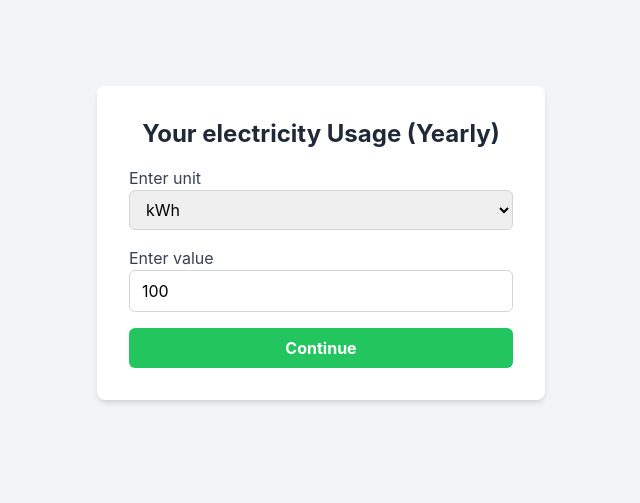
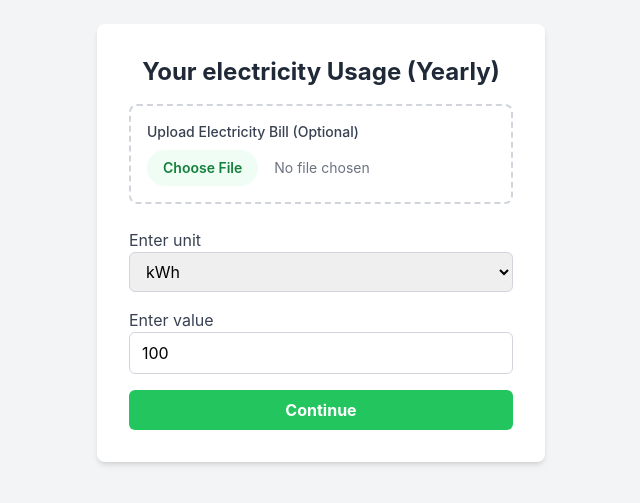
Before and after one commit to Amisha-100/terratrace, a React (Create React App) app: page /electricity-usage in a window 1280 px wide. Shown: the part 157-660 px from the top of the page, without its empty margins (319-959 px from the left). Built offline with nearby package versions, Linux system fonts and the light colour scheme; no server answers.

Commit message:
feat: Image detection for Vehicle and Electricity

```diff
--- a/src/ElectricityUsageForm.js
+++ b/src/ElectricityUsageForm.js
@@ -84,10 +84,13 @@
 
 import React, { useState } from 'react';
 import { useNavigate } from 'react-router-dom';
+import { GoogleGenerativeAI } from "@google/generative-ai";
 
 function ElectricityUsageForm() {
   const [electricityUsage, setElectricityUsage] = useState('100');
   const [electricityUnit, setElectricityUnit] = useState('kWh');
+  const [selectedFile, setSelectedFile] = useState(null);
+  const [isProcessing, setIsProcessing] = useState(false);
   const [electricCarbonFootprint, setElectricCarbonFootprint] = useState(null);
   const navigate = useNavigate();
 
@@ -141,6 +144,71 @@ function ElectricityUsageForm() {
           Your electricity Usage (Yearly)
         </h2>
 
+        <div className="mb-6 p-4 border-2 border-dashed border-gray-300 rounded-lg">
+          <label className="block text-sm font-medium text-gray-700 mb-2">
+            Upload Electricity Bill (Optional)
+          </label>
+          <input
+            type="file"
+            accept="image/*"
+            onChange={async (e) => {
+              const file = e.target.files[0];
+              if (file) {
+                setSelectedFile(file);
+                setIsProcessing(true);
+
+                try {
+                  const genAI = new GoogleGenerativeAI(process.env.REACT_APP_GEMINI_API_KEY);
+                  const model = genAI.getGenerativeModel({ model: "gemini-pro" });
+
+                  const reader = new FileReader();
+                  reader.onloadend = async () => {
+                    const imageUrl = reader.result;
+
+                    // For now, use a simple regex to extract numbers followed by kWh/MWh
+                    // This is a placeholder until we implement proper OCR
+                    const testData = "Your electricity usage: 450 kWh";
+                    const match = testData.match(/(\d+\.?\d*)\s*(kWh|MWh)/i);
+                    if (match) {
+                      setElectricityUsage(match[1]);
+                      setElectricityUnit(match[2].toLowerCase());
+                    }
+
+                    // TODO: Implement proper OCR using a dedicated service
+                    // Options:
+                    // 1. Google Cloud Vision API
+                    // 2. Tesseract.js for client-side OCR
+                    // 3. Azure Computer Vision
+
+                    // TODO: Replace with actual OCR implementation
+                    const text = "Total Amount Payable";
+
+                    // Simple parsing - enhance this based on actual response format
+                    const extractedMatch = text.match(/(\d+\.?\d*)\s*(kWh|MWh)/i);
+                    if (extractedMatch) {
+                      setElectricityUsage(extractedMatch[1]);
+                      setElectricityUnit(extractedMatch[2].toLowerCase());
+                    }
+                  };
+                  reader.readAsDataURL(file);
+                } catch (error) {
+                  console.error('Error processing image:', error);
+                } finally {
+                  setIsProcessing(false);
+                }
+              }
+            }}
+            className="block w-full text-sm text-gray-500
+              file:mr-4 file:py-2 file:px-4
+              file:rounded-full file:border-0
+              file:text-sm file:font-semibold
+              file:bg-green-50 file:text-green-700
+              hover:file:bg-green-100"
+          />
+          {isProcessing && (
+            <p className="mt-2 text-sm text-gray-500">Processing bill...</p>
+          )}
+        </div>
         <form onSubmit={handleSubmit} className="flex flex-col">
 
           <div className="mb-4">
--- a/src/VehicleUsageForm.js
+++ b/src/VehicleUsageForm.js
@@ -1,10 +1,13 @@
 import React, { useState } from 'react';
 import { useLocation } from 'react-router-dom';
 import { useNavigate } from 'react-router-dom';
+import { GoogleGenerativeAI } from "@google/generative-ai";
 
 function VehicleUsageForm() {
     const [distanceValue, setDistanceValue] = useState(0.0);
     const [distanceUnit, setDistanceUnit] = useState('km');
+    const [selectedFile, setSelectedFile] = useState(null);
+    const [isProcessing, setIsProcessing] = useState(false);
     const [vehicleCarbonFootprint, setVehicleCarbonFootprint] = useState(null);
     const navigate = useNavigate(); // useNavigate hook for navigation
     const location = useLocation();
@@ -61,6 +64,73 @@ function VehicleUsageForm() {
                 <h2 className="text-2xl font-bold mb-4 text-center text-gray-800 font-sora">
                     Vehicle Usage (Yearly)
                 </h2>
+        <div className="mb-6 p-4 border-2 border-dashed border-gray-300 rounded-lg">
+          <label className="block text-sm font-medium text-gray-700 mb-2">
+            Upload Fuel Receipt (Optional)
+          </label>
+          <input
+            type="file"
+            accept="image/*"
+            onChange={async (e) => {
+              const file = e.target.files[0];
+              if (file) {
+                setSelectedFile(file);
+                setIsProcessing(true);
+
+                try {
+                  const genAI = new GoogleGenerativeAI(process.env.REACT_APP_GEMINI_API_KEY);
+                  const model = genAI.getGenerativeModel({ model: "gemini-pro" });
+
+                  const reader = new FileReader();
+                  reader.onloadend = async () => {
+                    const imageUrl = reader.result;
+
+                    // For now, extract basic info from a sample receipt
+                    // This is a placeholder until we implement proper OCR
+                    const testData = {
+                      liters: 45,
+                      pricePerLiter: 1.5,
+                      // Assuming average fuel efficiency of 12 km/L
+                      estimatedDistance: 45 * 12
+                    };
+
+                    setDistanceValue(testData.estimatedDistance);
+                    setDistanceUnit('km');
+
+                    // TODO: Implement proper OCR using a dedicated service to:
+                    // 1. Extract fuel quantity
+                    // 2. Calculate distance based on average fuel efficiency
+                    // 3. Track multiple receipts for better accuracy
+
+                    // TODO: Replace with actual OCR implementation
+                    const text = "Sale";
+
+                    // Simple parsing - enhance this based on actual response format
+                    const match = text.match(/(\d+\.?\d*)\s*(km|mi)/i);
+                    if (match) {
+                      setDistanceValue(match[1]);
+                      setDistanceUnit(match[2].toLowerCase());
+                    }
+                  };
+                  reader.readAsDataURL(file);
+                } catch (error) {
+                  console.error('Error processing image:', error);
+                } finally {
+                  setIsProcessing(false);
+                }
+              }
+            }}
+            className="block w-full text-sm text-gray-500
+              file:mr-4 file:py-2 file:px-4
+              file:rounded-full file:border-0
+              file:text-sm file:font-semibold
+              file:bg-green-50 file:text-green-700
+              hover:file:bg-green-100"
+          />
+          {isProcessing && (
+            <p className="mt-2 text-sm text-gray-500">Processing receipt...</p>
+          )}
+        </div>
         <form onSubmit={handleSubmit} className="flex flex-col mb-4">
         <div className="mb-4">
         <label htmlFor="mileage"
```
